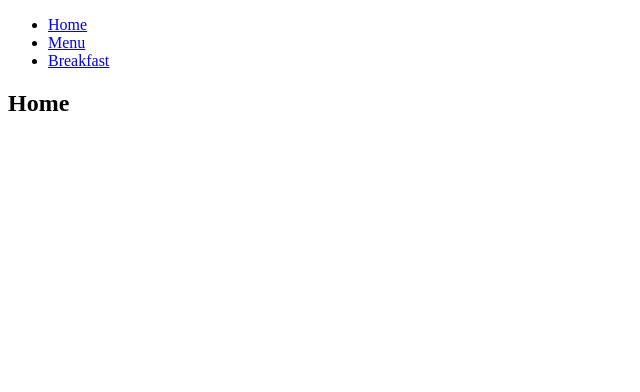
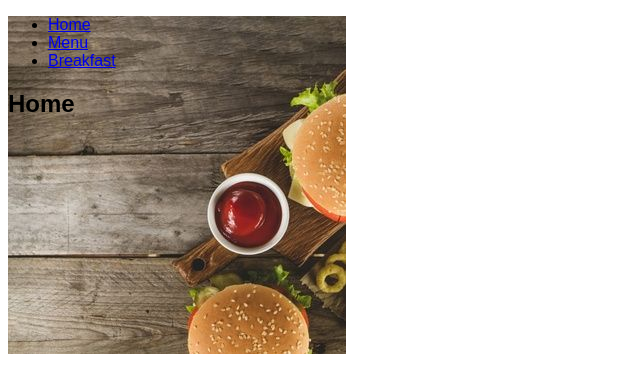
Before and after one commit to PalomaZelada/SCL011-BurgerQueen, a React (Create React App) app: page / in a window 1280 px wide. Shown: the top 392 px of the page, without its empty margins (0-640 px from the left). Built offline with nearby package versions, Linux system fonts and the light colour scheme.

Commit message:
adding classnames

```diff
--- a/src/App.js
+++ b/src/App.js
@@ -3,10 +3,12 @@ import {BrowserRouter as Router, Switch, Route, Link} from "react-router-dom";
 import Home from './components/home';
 import Menu from './components/menu';
 import Breakfast from './components/breakfast';
+import './style.css';
+
   export default function App() {
     return (
       <Router>
-        <div>
+        <div className="whole">
           <ul>
             <li>
               <Link to="/">Home</Link>
```
